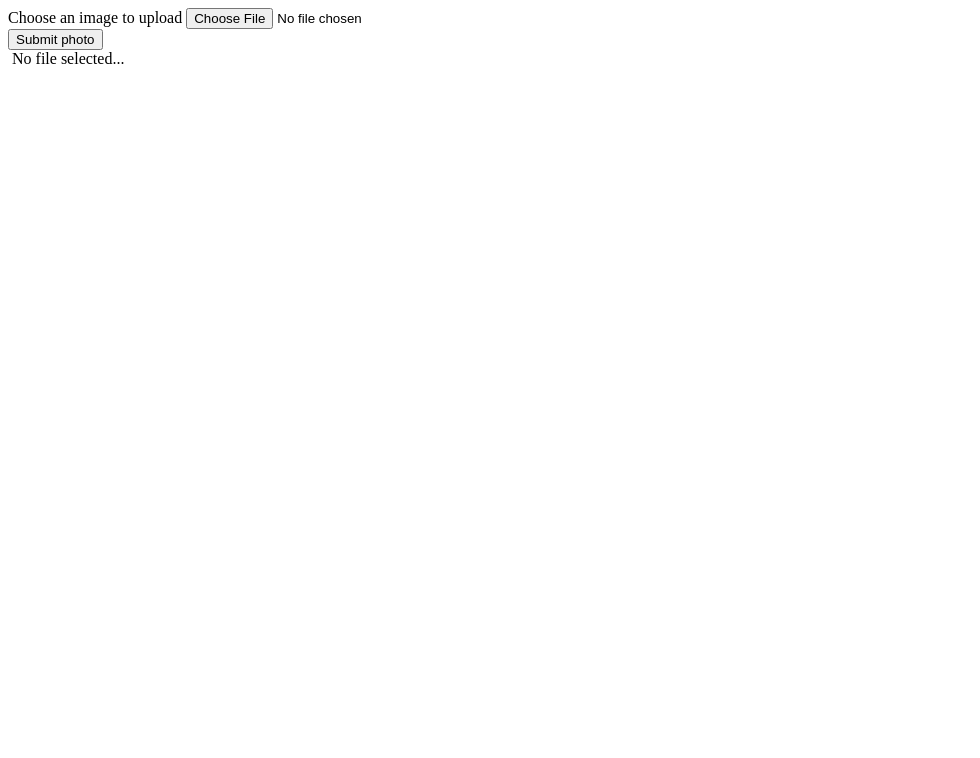
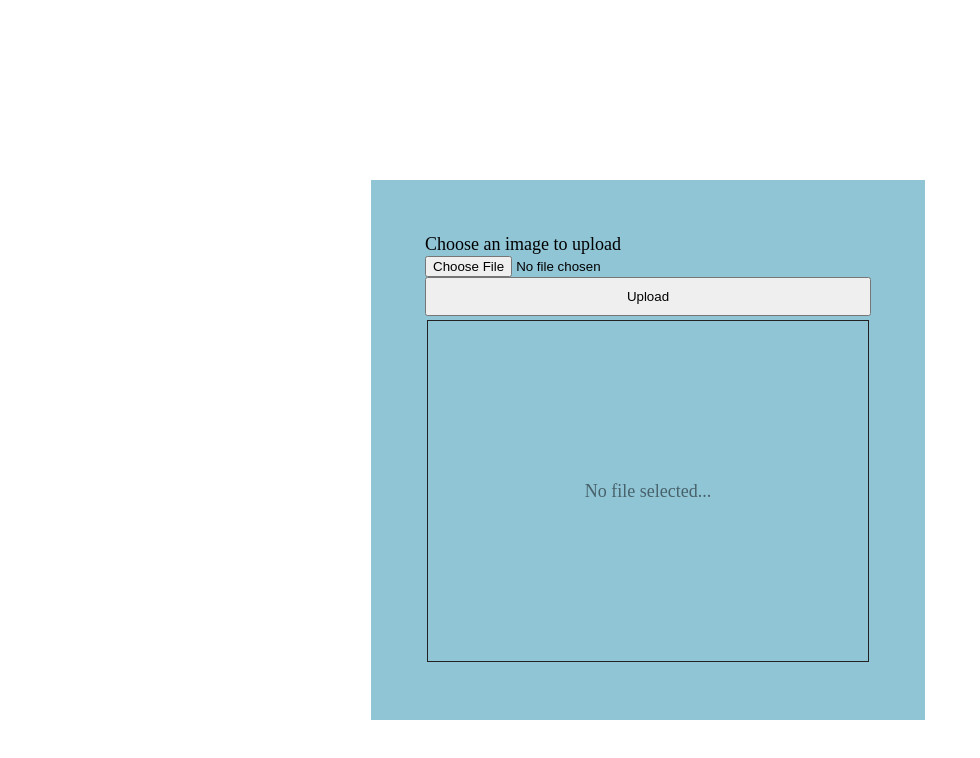
Before and after one commit to RedJanvier/img-upload-firestore, a plain HTML site: page index.html in a window 1280 px wide. Shown: the whole page, without its empty margins (0-980 px from the left). Drawn offline with Linux system fonts and the light colour scheme.

Commit message:
feat(css): styled for upload-ready

```diff
--- /dev/null
+++ b/css/style.css
@@ -0,0 +1,31 @@
+body {
+    height: 100vh;
+    width: 100vw;
+    display: flex;
+    align-items: center;
+    justify-content: center;
+}
+main {
+    position: absolute;
+    top: 180px;
+    background: rgba(109, 179, 201, 0.76);
+    padding: 3em;
+    font-size: 18px;
+}
+.upload-preview {
+    width: 440px;
+    height: 340px;
+    display: flex;
+    margin: 4px 2px;
+    overflow: hidden;
+    align-items: center;
+    justify-content: center;
+    border: 1px solid #222;
+}
+.upload-preview span {
+    opacity: .5;
+}
+button {
+    width: 100%;
+    padding: 10px;
+}
--- a/index.html
+++ b/index.html
@@ -4,23 +4,24 @@
     <meta charset="UTF-8">
     <meta name="viewport" content="width=device-width, initial-scale=1.0">
     <title>Image Upload</title>
+    <link rel="stylesheet" href="./css/style.css">
 </head>
 <body>
     <main>
         <div class="upload-section">
             <form class="upload-form">
                 <div class="form-input">
-                    <label for="image">Choose an image to upload </label>
+                    <label for="image">Choose an image to upload </label></br>
                     <input type="file" max="1" accept=".jpg,.png,.jpeg" name="image" class="form-input_field">
                 </div>
                 <div class="form-input">
-                    <input type="submit" value="Submit photo" class="form-input_field">
+                    <button type="submit" class="form-input_field">Upload</button>
                 </div>
             </form>
         </div>
         <div class="upload-preview">
             <img src="">
-            <span class="upload-preview_placeholder-txt">
+            <span>
                 No file selected...
             </span>
         </div>
```
